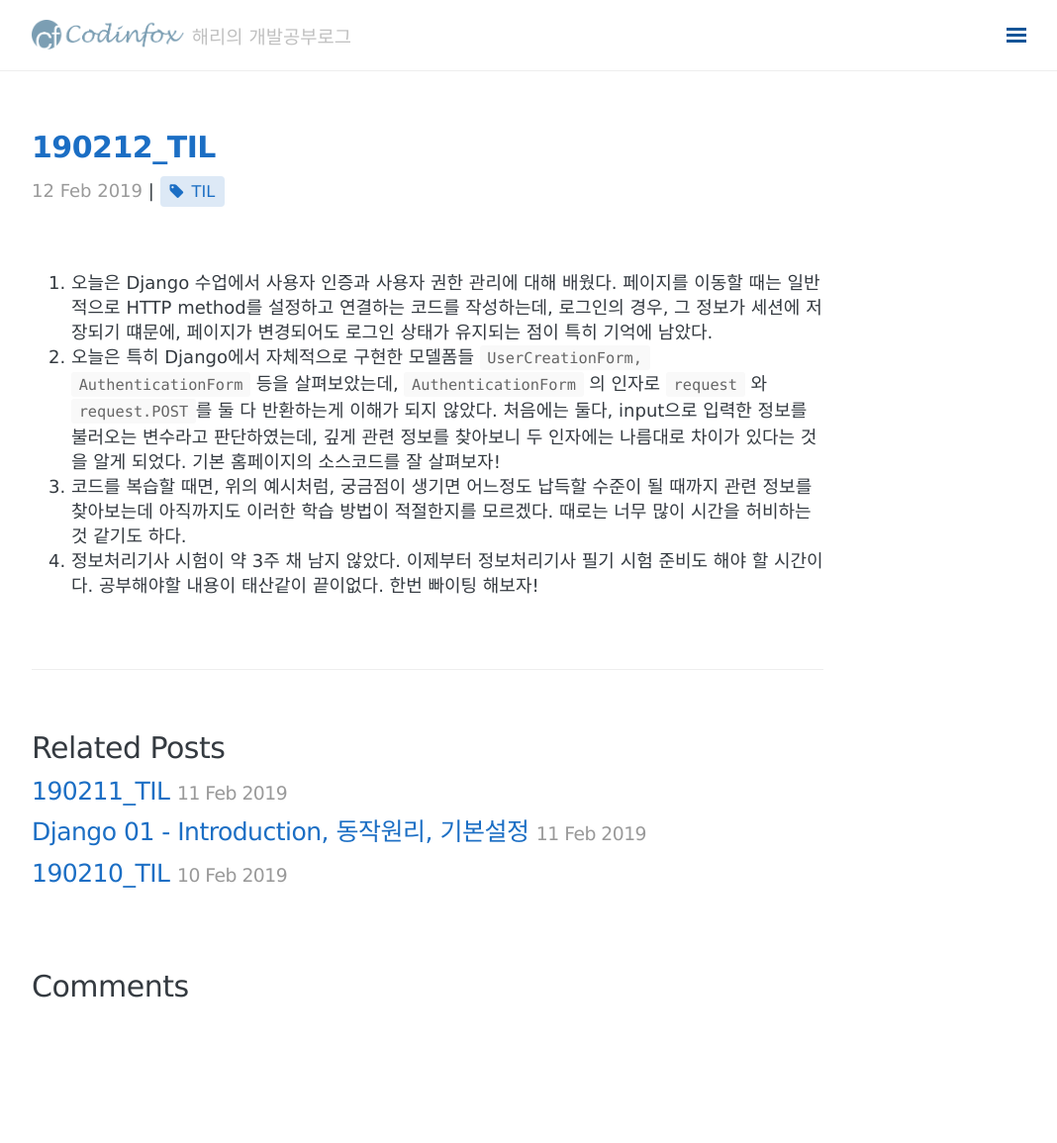
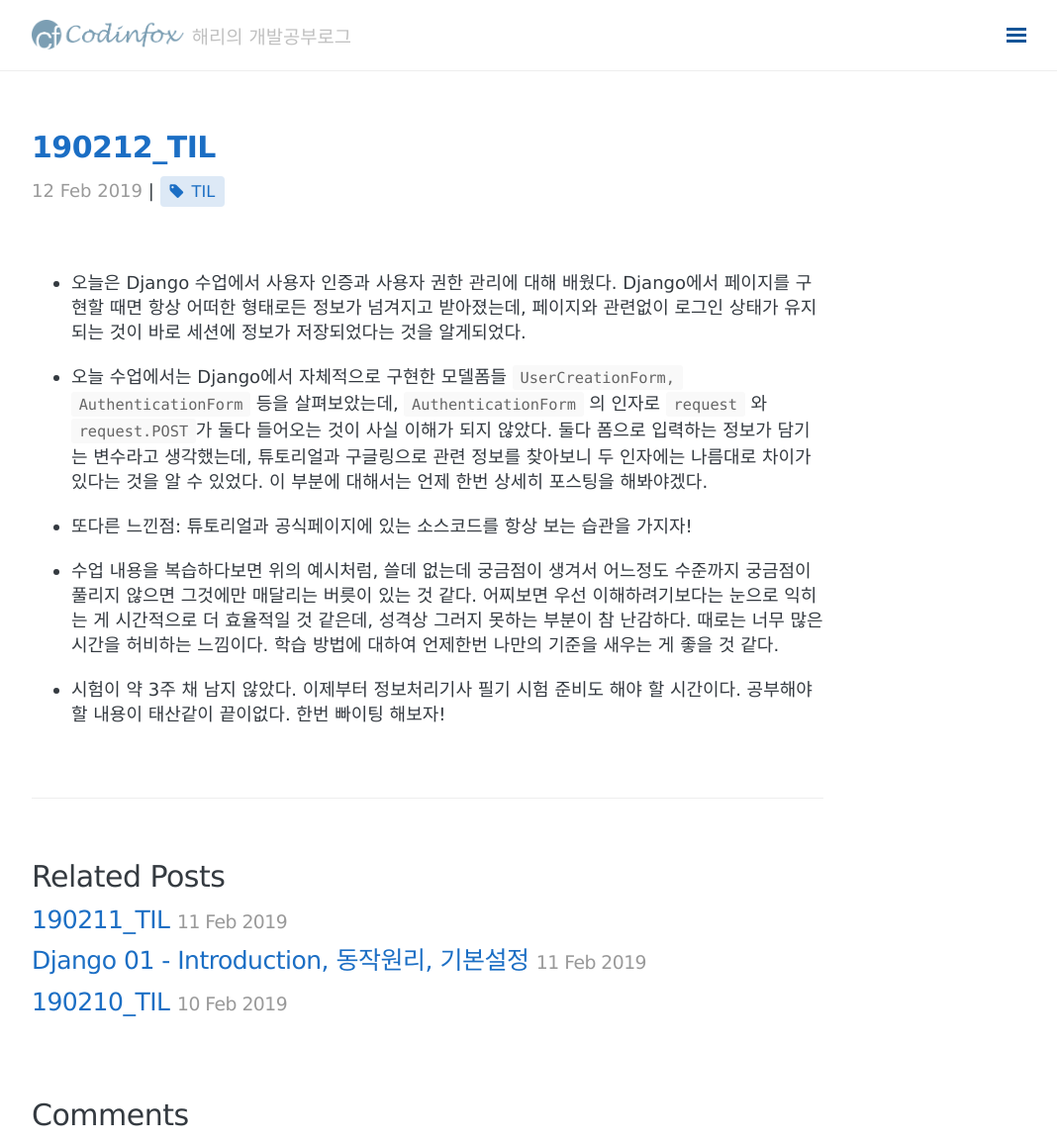
Before and after one commit to tothefullest08/tothefullest08.github.io, a Jekyll site: the page built from _posts/TIL/2019-02-12-TIL.md, in a window 1280 px wide and 1155 px high. Shown: the whole window at 99% size, without its empty margins (208-1276 px from the left). Built offline with Jekyll 4.4.1, drawn with Linux system fonts in a browser that asks for light colours; nearby versions of some CDN libraries; comment, search, counter and statistics services are not loaded.

Commit message:
TIL update for 190212

```diff
--- a/_posts/TIL/2019-02-12-TIL.md
+++ b/_posts/TIL/2019-02-12-TIL.md
@@ -10,7 +10,20 @@ tags: [TIL]
 
 <br>
 
-1. 오늘은 Django 수업에서 사용자 인증과 사용자 권한 관리에 대해 배웠다. 페이지를 이동할 때는 일반적으로 HTTP method를 설정하고 연결하는 코드를 작성하는데, 로그인의 경우, 그 정보가 세션에 저장되기 떄문에, 페이지가 변경되어도 로그인 상태가 유지되는 점이 특히 기억에 남았다.
-2. 오늘은 특히 Django에서 자체적으로 구현한 모델폼들 `UserCreationForm,` `AuthenticationForm` 등을 살펴보았는데, `AuthenticationForm` 의 인자로 `request` 와 `request.POST`를 둘 다 반환하는게 이해가 되지 않았다. 처음에는 둘다, input으로 입력한 정보를 불러오는 변수라고 판단하였는데,  깊게 관련 정보를 찾아보니 두 인자에는 나름대로 차이가 있다는 것을 알게 되었다. 기본 홈페이지의 소스코드를 잘 살펴보자!
-3. 코드를 복습할 때면, 위의 예시처럼, 궁금점이 생기면 어느정도 납득할 수준이 될 때까지 관련 정보를 찾아보는데 아직까지도 이러한 학습 방법이 적절한지를 모르겠다. 때로는 너무 많이 시간을 허비하는것 같기도 하다.
-4. 정보처리기사 시험이 약 3주 채 남지 않았다. 이제부터 정보처리기사 필기 시험 준비도 해야 할 시간이다. 공부해야할 내용이 태산같이 끝이없다. 한번 빠이팅 해보자!
+- 오늘은 Django 수업에서 사용자 인증과 사용자 권한 관리에 대해 배웠다. Django에서 페이지를 구현할 때면 항상 어떠한 형태로든 정보가 넘겨지고 받아졌는데, 페이지와 관련없이 로그인 상태가 유지되는 것이 바로 세션에 정보가 저장되었다는 것을 알게되었다.
+
+
+
+- 오늘 수업에서는 Django에서 자체적으로 구현한 모델폼들 `UserCreationForm,` `AuthenticationForm` 등을 살펴보았는데, `AuthenticationForm` 의 인자로 `request` 와 `request.POST`가 둘다 들어오는 것이 사실 이해가 되지 않았다. 둘다 폼으로 입력하는 정보가 담기는 변수라고 생각했는데,  튜토리얼과 구글링으로 관련 정보를 찾아보니 두 인자에는 나름대로 차이가 있다는 것을 알 수 있었다. 이 부분에 대해서는 언제 한번 상세히 포스팅을 해봐야겠다.
+
+
+
+- 또다른 느낀점: 튜토리얼과 공식페이지에 있는 소스코드를 항상 보는 습관을 가지자!
+
+
+
+- 수업 내용을 복습하다보면 위의 예시처럼, 쓸데 없는데 궁금점이 생겨서 어느정도 수준까지 궁금점이 풀리지 않으면 그것에만 매달리는 버릇이 있는 것 같다.  어찌보면 우선 이해하려기보다는 눈으로 익히는 게 시간적으로 더 효율적일 것 같은데, 성격상 그러지 못하는 부분이 참 난감하다. 때로는 너무 많은 시간을 허비하는 느낌이다. 학습 방법에 대하여 언제한번 나만의 기준을 새우는 게 좋을 것 같다.
+
+
+
+- 시험이 약 3주 채 남지 않았다. 이제부터 정보처리기사 필기 시험 준비도 해야 할 시간이다. 공부해야할 내용이 태산같이 끝이없다. 한번 빠이팅 해보자!
```
